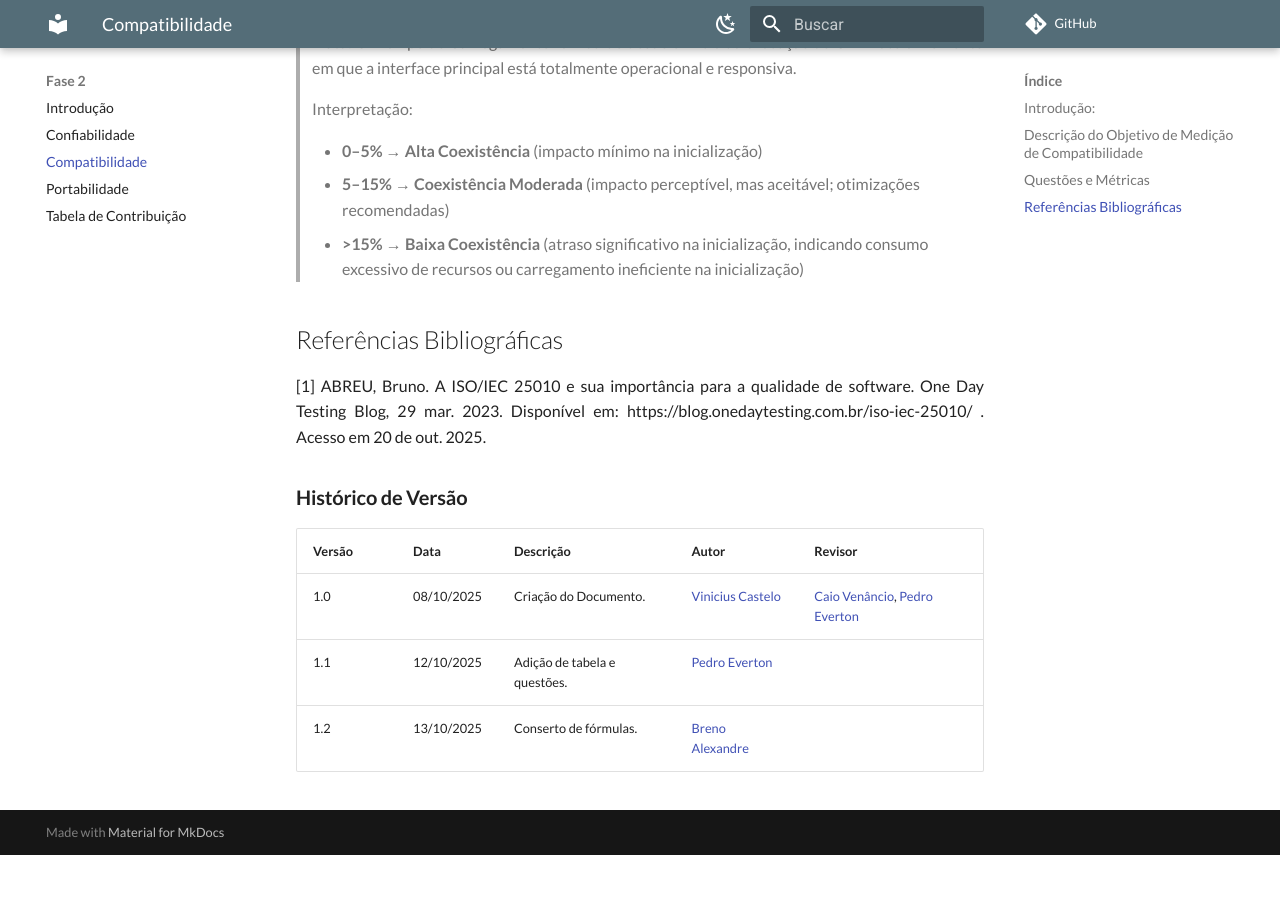
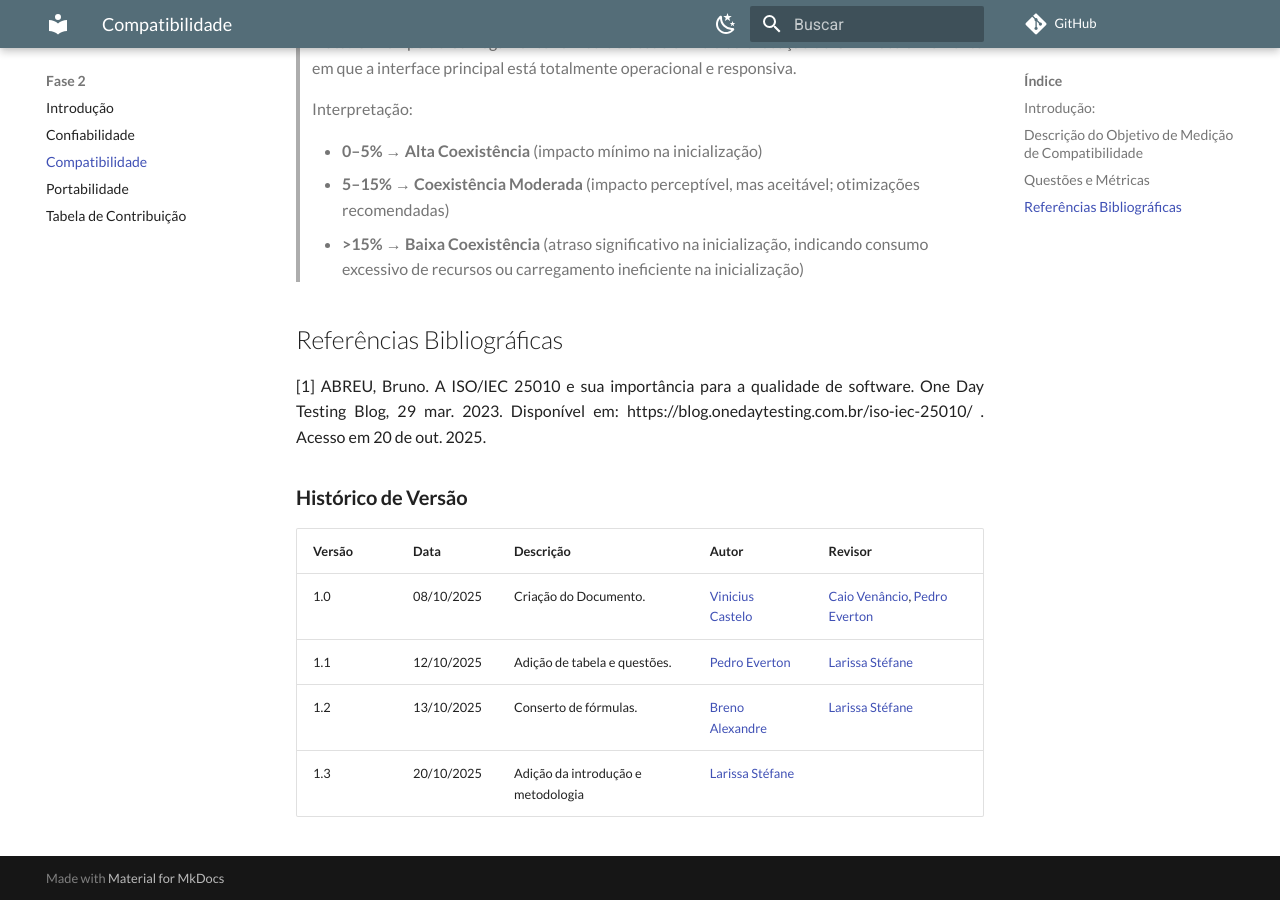
Before and after one commit to FCTE-Qualidade-de-Software-1/2025-2_T02_Karen_Jones, an MkDocs documentation site: the page built from docs/fase2/2-compatibilidade.md, in a window 1280 px wide and 900 px high, scrolled down 2138 px. Built offline with MkDocs 1.6.1 and Material for MkDocs 9.7.7, drawn with Linux system fonts in a browser that asks for light colours; comment, search, counter and statistics services are not loaded; before the commit the page ends 2993 px from its top, so only the background shows below that.

Commit message:
Update 2-compatibilidade.md

```diff
--- a/docs/fase2/2-compatibilidade.md
+++ b/docs/fase2/2-compatibilidade.md
@@ -68,5 +68,6 @@ O módulo File-exr do GIMP será considerado de **alta Coexistência** se o aume
 | Versão | Data       | Descrição                                         | Autor          | Revisor          |
 | :----- | :--------- | :------------------------------------------------ | :------------- | :--------------- |
 | 1.0    | 08/10/2025 | Criação do Documento. | [Vinicius Castelo](https://github.com/Vini47)     | [Caio Venâncio](https://www.github.com/caio-venancio), [Pedro Everton](https://github.com/pedroeverton217) |
-| 1.1    | 12/10/2025 | Adição de tabela e questões. |[Pedro Everton](https://github.com/pedroeverton217) | |
-| 1.2   | 13/10/2025 | Conserto de fórmulas.  |[Breno Alexandre](https://github.com/brenoalexandre0) | |
+| 1.1    | 12/10/2025 | Adição de tabela e questões. |[Pedro Everton](https://github.com/pedroeverton217) | [Larissa Stéfane](https://github.com/SkywalkerSupreme) |
+| 1.2   | 13/10/2025 | Conserto de fórmulas.  |[Breno Alexandre](https://github.com/brenoalexandre0) |  [Larissa Stéfane](https://github.com/SkywalkerSupreme) |
+| 1.3   | 20/10/2025 | Adição da introdução e metodologia |  [Larissa Stéfane](https://github.com/SkywalkerSupreme) | |
```
